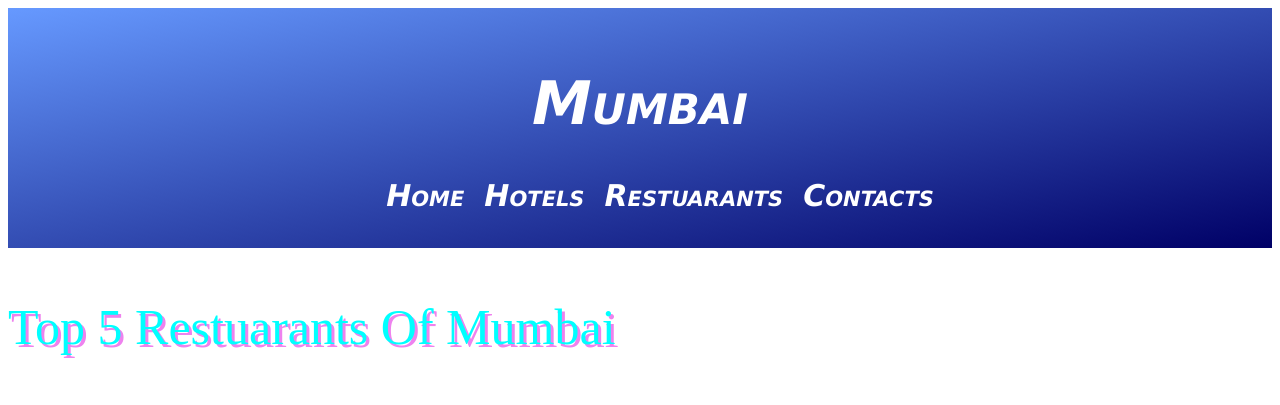
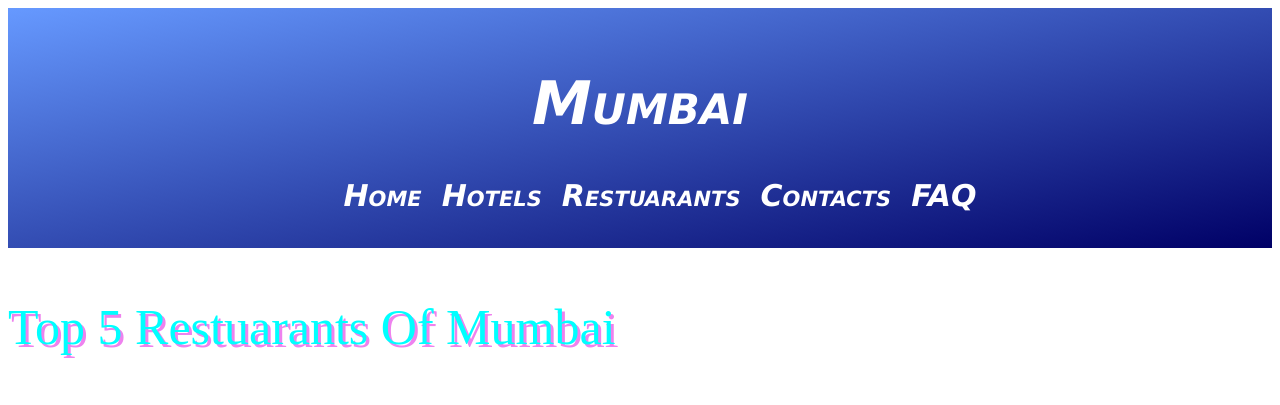
Before and after one commit to CriticalMaster10/Tourist-travels, a plain HTML site: page Restaurants.html in a window 1280 px wide. Shown: the top 405 px of the page. Drawn offline with Linux system fonts and the light colour scheme.

Commit message:
Update Restaurants.html

```diff
--- a/Restaurants.html
+++ b/Restaurants.html
@@ -59,6 +59,7 @@ transform:scale(1.5,1.5);
 <li><a href="Hotel.html">Hotels</a>
 <li><a href="Restaurants.html">Restuarants</a>
 <li><a href="Contacts.html">Contacts</a>
+  <li><a href="FAQ.html">FAQ</a>
 </ul>
 </nav>
 </header>
```
